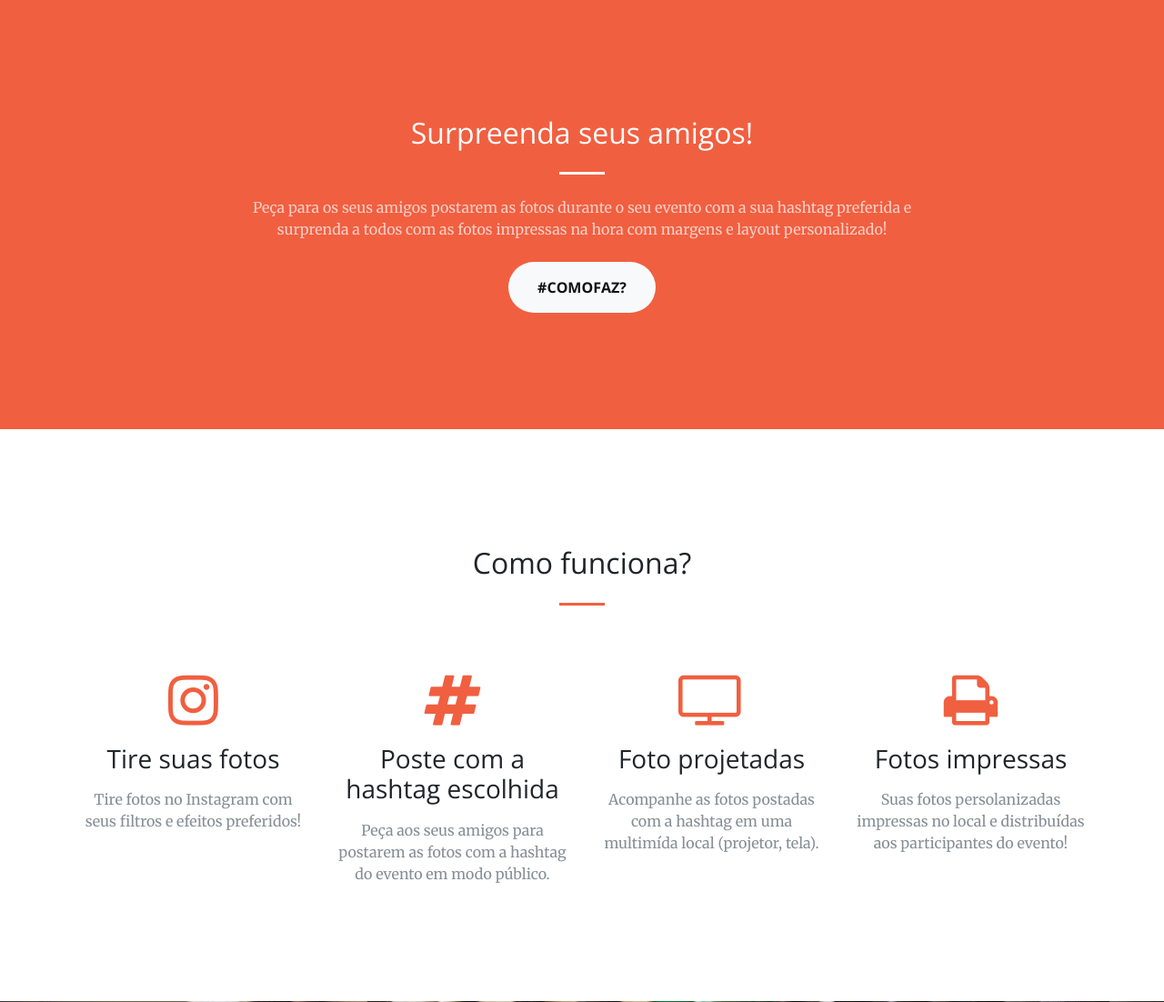
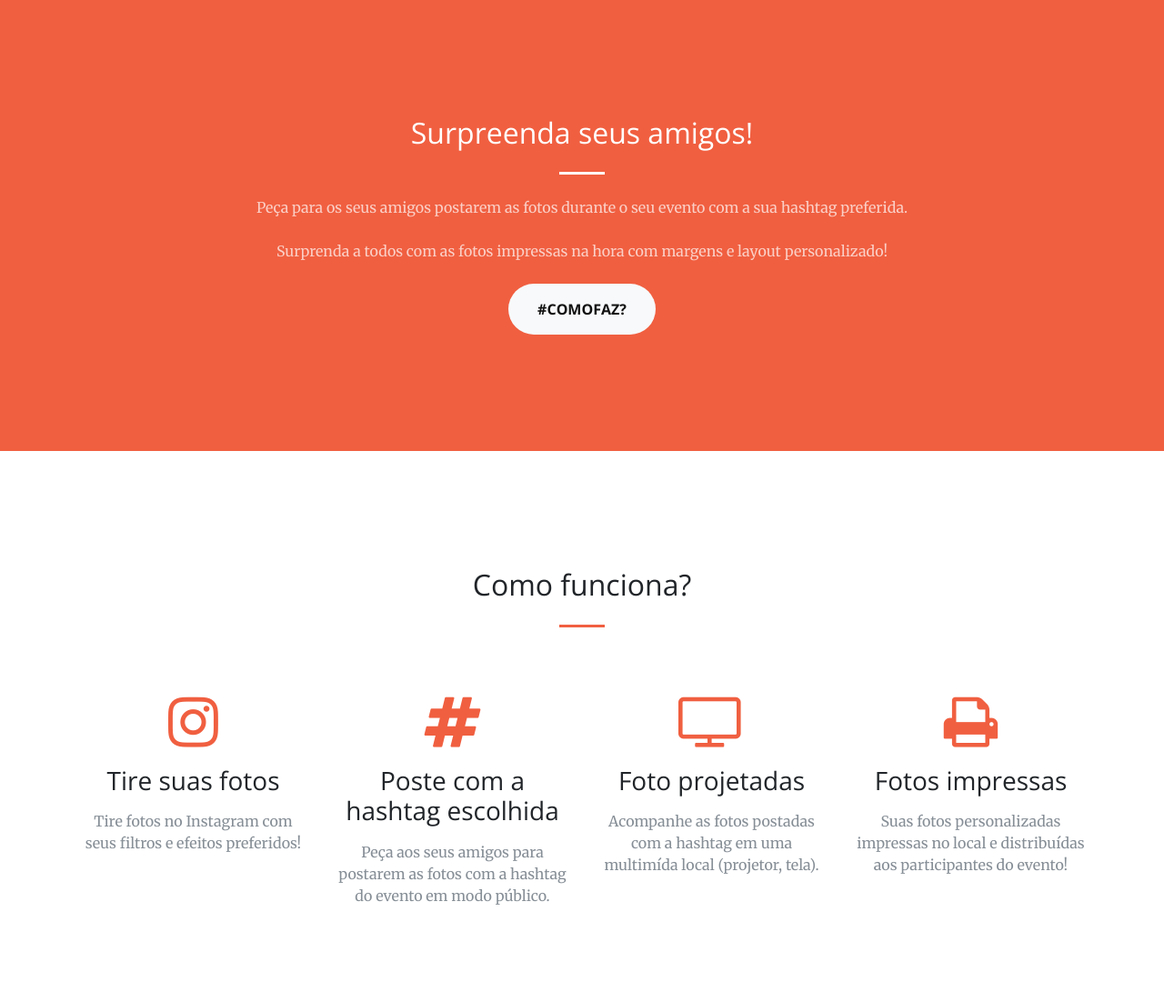
Before and after one commit to AdrianoChia/hashtag, a Django app: page / in a window 1280 px wide. Shown: the part 801-1903 px from the top of the page at 91% size. Run offline with Django 3.2, Linux system fonts and the light colour scheme; some libraries are stand-ins or nearby versions.

Commit message:
Correções na gramática

```diff
--- a/django_project/templates/index.html
+++ b/django_project/templates/index.html
@@ -79,7 +79,8 @@
           <div class="col-lg-8 mx-auto text-center">
             <h2 class="section-heading text-white">Surpreenda seus amigos!</h2>
             <hr class="light my-4">
-            <p class="text-faded mb-4">Peça para os seus amigos postarem as fotos durante o seu evento com a sua hashtag preferida e surprenda a todos com as fotos impressas na hora com margens e layout personalizado!</p>
+            <p class="text-faded mb-4">Peça para os seus amigos postarem as fotos durante o seu evento com a sua hashtag preferida. </p>
+            <p class="text-faded mb-4">Surprenda a todos com as fotos impressas na hora com margens e layout personalizado!</p>
             <a class="btn btn-light btn-xl js-scroll-trigger" href="#services">#Comofaz?</a>
           </div>
         </div>
@@ -122,7 +123,7 @@
             <div class="service-box mt-5 mx-auto">
               <i class="fa fa-4x fa-print  text-primary mb-3 sr-icons"></i>
               <h3 class="mb-3">Fotos impressas</h3>
-              <p class="text-muted mb-0">Suas fotos persolanizadas impressas no local e distribuídas aos participantes do evento!</p>
+              <p class="text-muted mb-0">Suas fotos personalizadas impressas no local e distribuídas aos participantes do evento!</p>
             </div>
           </div>
         </div>
```
